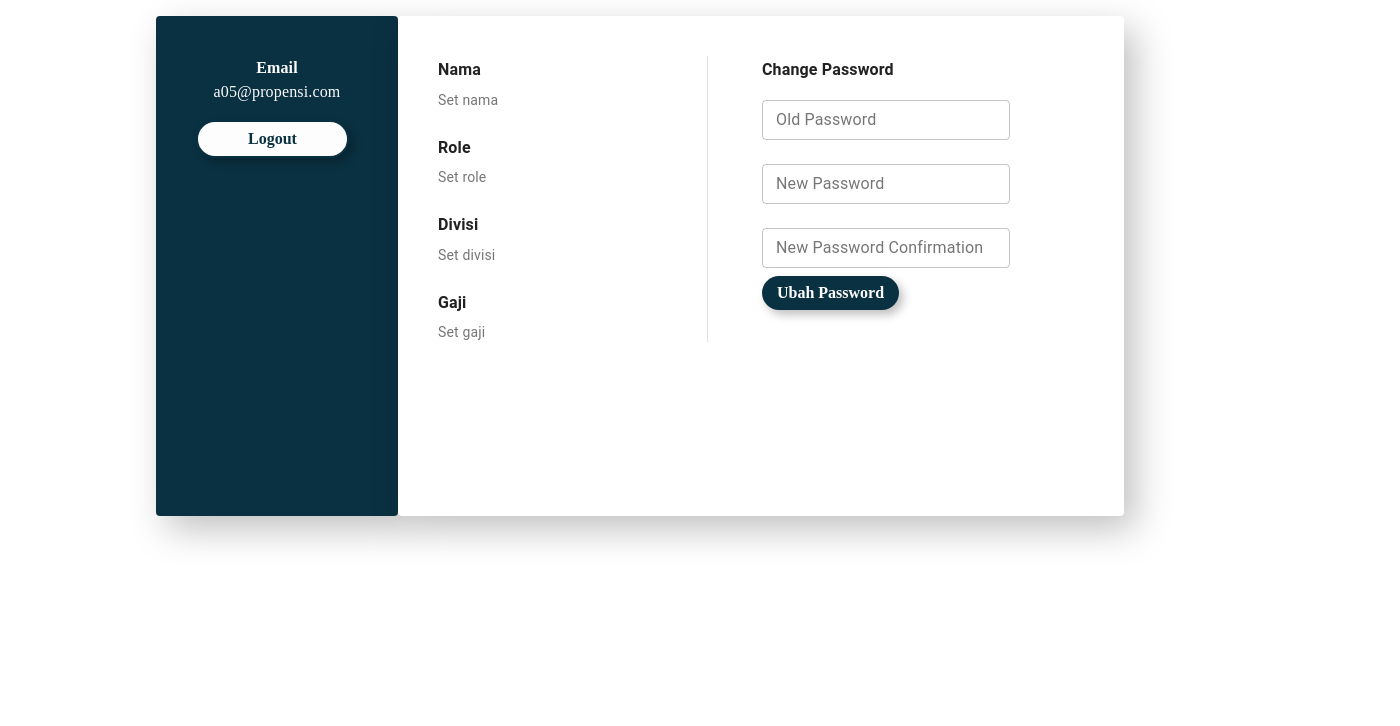
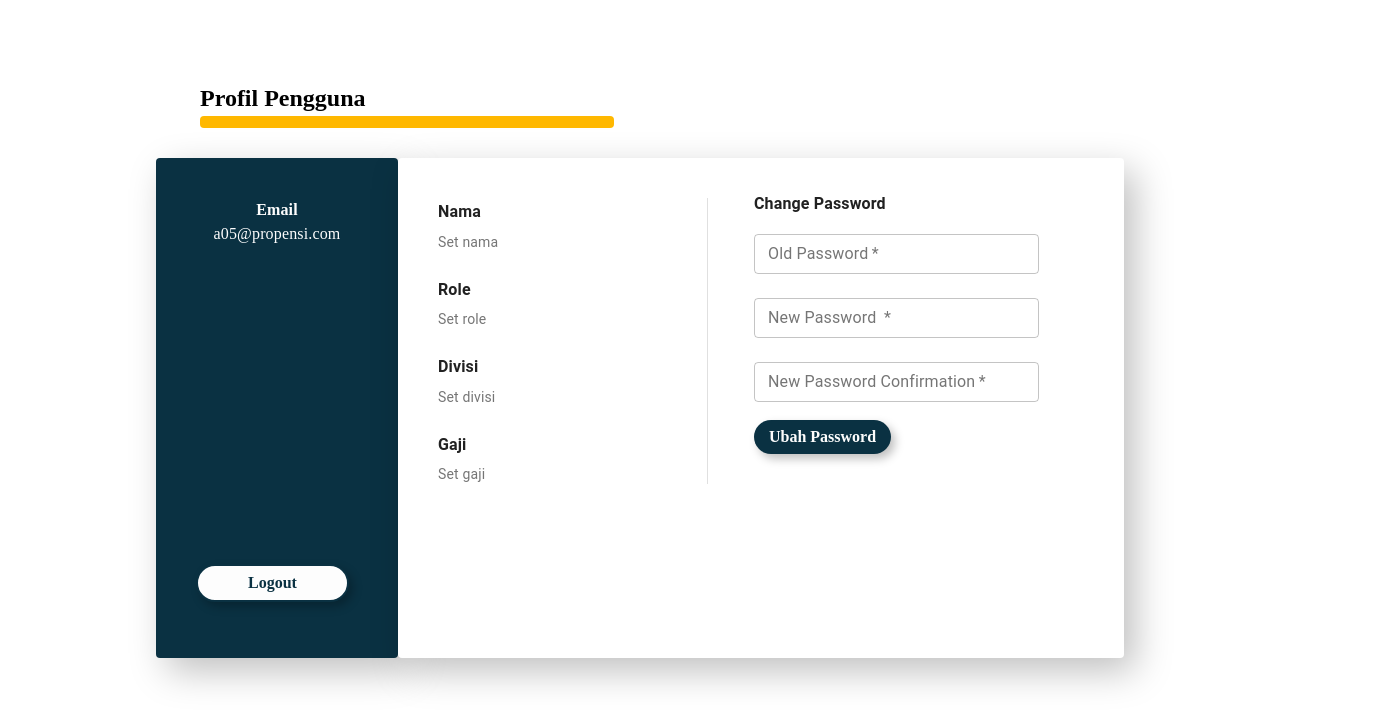
Before and after one commit to ahrisagree/AHRIS, a React (Create React App) app in the folder frontend/: page /profil in a window 1280 px wide. Shown: the top 726 px of the page, 1400 px wide, since content can reach past the window. Built offline with nearby package versions, Linux system fonts and the light colour scheme.

Commit message:
halaman profil

```diff
--- a/frontend/src/components/Button/button.css
+++ b/frontend/src/components/TemplateButton/button.css
@@ -16,6 +16,7 @@
     border-radius: 8px;
     cursor: pointer;
     transition: transform 0.3s ease;
+    margin-top: 10px;
     box-shadow: 4.13551px 4.7263px 10.0434px rgba(0, 0, 0, 0.25);
 
   }
@@ -31,7 +32,6 @@
   /* untuk yg di tabel2 */
   .btnMedium {
     padding: 5px 15px;
-
     font-size:  calc(16px / var(--size-divisor));;
 
   }
@@ -39,12 +39,11 @@
   /* untuk popup/modal */
   .btnLarge {
     padding: 5px 25px;
-    font-size: 20px;
+    font-size: calc(20px / var(--size-divisor));
   }
 
   .btnLong {
     padding: 5px 50px;
-
     font-size:  calc(16px / var(--size-divisor));;
 
   }
--- a/frontend/src/components/Button/index.js
+++ b/frontend/src/components/TemplateButton/index.js
@@ -19,7 +19,7 @@ const SIZES = [
   "btnLong",
 ];
 
- const Button = ({
+ const TemplateButton = ({
     children,
     type,
     onClick,
@@ -54,4 +54,4 @@ const SIZES = [
     );
   };
 
-export default Button
+export default TemplateButton
--- a/frontend/src/views/Coba/Coba.js
+++ b/frontend/src/views/Coba/Coba.js
@@ -6,7 +6,7 @@ import {
 import ReactDOM from "react-dom";
 
 // Jangan lupa import ini kalo mau pake button yg dibikin
-import Button  from "components/Button";
+import TemplateButton  from "components/TemplateButton";
 
 const useStyles = makeStyles((theme) => ({
   root: {
@@ -22,7 +22,7 @@ const Coba = props => {
     <div className="App">
       <h1>Button-button</h1>
       <br></br>
-      <Button
+      <TemplateButton
         onClick={() => {
           console.log("You Clicked on Me!");
         }}
@@ -31,10 +31,10 @@ const Coba = props => {
         buttonSize="btnMedium"
       >
         View
-      </Button>
+      </TemplateButton>
       {" "}
 
-      <Button
+      <TemplateButton
         onClick={() => {
           console.log("You Clicked on Me!");
         }}
@@ -43,9 +43,9 @@ const Coba = props => {
         buttonSize="btnMedium"
       >
         Edit
-      </Button>
+      </TemplateButton>
       {" "}
-      <Button
+      <TemplateButton
         onClick={() => {
           console.log("You Clicked on Me!");
         }}
@@ -54,9 +54,9 @@ const Coba = props => {
         buttonSize="btnMedium"
       >
         Delete
-      </Button>
+      </TemplateButton>
       {" "}
-      <Button
+      <TemplateButton
         onClick={() => {
           console.log("You Clicked on Me!");
         }}
@@ -65,9 +65,9 @@ const Coba = props => {
         buttonSize="btnLong"
       >
         Simpan
-      </Button>
+      </TemplateButton>
       {" "}
-      <Button
+      <TemplateButton
         onClick={() => {
           console.log("You Clicked on Me!");
         }}
@@ -76,9 +76,9 @@ const Coba = props => {
         buttonSize="btnMedium"
       >
         Isi Penilaian
-      </Button>
+      </TemplateButton>
       {" "}
-      <Button size="small"
+      <TemplateButton size="small"
         onClick={() => {
           console.log("You Clicked on Me!");
         }}
@@ -87,9 +87,9 @@ const Coba = props => {
         buttonSize="btnLarge"
       >
         Batal
-      </Button>
+      </TemplateButton>
       {" "}
-      <Button
+      <TemplateButton
         onClick={() => {
           console.log("You Clicked on Me!");
         }}
@@ -98,9 +98,9 @@ const Coba = props => {
         buttonSize="btnMedium"
       >
        + Tambah Akun
-      </Button>
+      </TemplateButton>
       {" "}
-      <Button
+      <TemplateButton
         onClick={() => {
           console.log("You Clicked on Me!");
         }}
@@ -109,9 +109,9 @@ const Coba = props => {
         buttonSize="btnLarge"
       >
         Tutup
-      </Button>
+      </TemplateButton>
       {" "}
-      <Button
+      <TemplateButton
         onClick={() => {
           console.log("You Clicked on Me!");
         }}
@@ -120,7 +120,7 @@ const Coba = props => {
         buttonSize="btnLong"
       >
         Logout
-      </Button>
+      </TemplateButton>
 
 
 
--- a/frontend/src/views/Home/Home.js
+++ b/frontend/src/views/Home/Home.js
@@ -119,5 +119,3 @@ const Home = props => {
 };
 
 export default Home;
-
-// export default Home;
--- a/frontend/src/views/Profil/Profil.js
+++ b/frontend/src/views/Profil/Profil.js
@@ -1,30 +1,24 @@
-
-
 import React from "react";
 import {
-  withStyles,
   makeStyles,
   Paper,
   Grid,
   Typography,
-  ButtonBase,
   TextField,
   Divider,
 } from '@material-ui/core';
-import Button  from "components/Button";
-import CustomTextField from 'components/CustomTextField';
+import TemplateButton  from "components/TemplateButton";
 
 
 const useStyles = makeStyles((theme) => ({
   root: {
     flexGrow: 1,
     width : 'stretch',
-    // marginTop: "5%",
     padding: theme.spacing(2),
     maxWidth: 1000,
     margin: 'auto',
-
-
+    paddingTop: 50,
+    marginTop: 20,
   },
   paper1: {
     padding: theme.spacing(5),
@@ -33,8 +27,6 @@ const useStyles = makeStyles((theme) => ({
     height:  '100%',
     minHeight: 500,
     backgroundColor: '#0A3142',
-    // diplay: 'flex',
-    // justify: 'space-between',
 
   },
   paper2: {
@@ -43,7 +35,6 @@ const useStyles = makeStyles((theme) => ({
     maxWidth: 1000,
     height:  '100%',
     minHeight: 500,
-
     },
   image: {
     width: 128,
@@ -55,19 +46,29 @@ const useStyles = makeStyles((theme) => ({
     maxWidth: '100%',
     maxHeight: '100%',
   },
+  title: {
+    position: "relative",
+    top: 40,
+    right : -160,
+  },
 }));
 
-// function App() {
 const Profil = props => {
   const classes = useStyles();
   return (
+    <div className="m-10">
+      <div className={classes.title}>
+        <h4 style={{fontFamily: "IBM Plex Sans", fontSize: "24px", fontWeight:600}}>Profil Pengguna</h4>
+        <div style={{width:414, height: 12, backgroundColor:"#FFB800", borderRadius: 4}}></div>
+      </div>
+
     <div className={classes.root}>
     <Grid container direction='row'>
       <Grid item xs={12} container>
         {/* yg warna biru */}
         <Grid item xs={3}>
           <Paper className={classes.paper1}>
-          <Grid container spacing={2} margin='auto' display='flex' justifyContent="space-between" direction='column'>
+          <Grid container spacing={2} margin='auto' display='flex' justify="space-between" direction='row' style={{height: '100%'}}>
             <Grid item xs={12}>
             <Typography style={{ color:"#fdfdfd", textAlign:'center', fontFamily: 'IBM Plex Sans', fontWeight:600, variant:'body1'}} >
                       Email
@@ -76,8 +77,8 @@ const Profil = props => {
                       a05@propensi.com
             </Typography>
             </Grid>
-               <Grid item xs={12} alignItems="flex-end">
-                  <Button
+               <Grid item container xs={12} alignItems="flex-end">
+               <TemplateButton
                     onClick={() => {
                       console.log("You Clicked on Me!");
                     }}
@@ -86,8 +87,7 @@ const Profil = props => {
                     buttonSize="btnLong"
                   >
                     Logout
-                  </Button>
-                </Grid>
+                  </TemplateButton>                 </Grid>
           </Grid>
           </Paper>
         </Grid>
@@ -131,39 +131,37 @@ const Profil = props => {
                </Grid>
                < Grid item xs={5}>
                     <Grid container spacing={2} direction='row'>
-                      <Grid item xs={12} container>
-                        <Grid item xs={12}>
+                      {/* <Grid item xs={12} container> */}
                         <Typography style={{ fontWeight: 600 }} variant="subtitle1">Change Password</Typography>
-                        </Grid>
-                        <Grid item xs={12}>
                           <TextField
+                            required="true"
                             variant="outlined"
                             style={{}}
                             size="small"
+                            fullWidth
                             label="Old Password"
                             margin = "normal"
                           />
-                        </Grid>
-                        <Grid item xs={12}>
                           <TextField
+                            required="true"
                             variant="outlined"
                             style={{}}
                             size="small"
+                            fullWidth
                             label="New Password "
                             margin = "normal"
                           />
-                        </Grid>
-                        <Grid item xs={12}>
                           <TextField
+                            required="true"
                             variant="outlined"
                             style={{}}
                             size="small"
+                            fullWidth
                             label="New Password Confirmation"
                             margin = "normal"
                           />
-                        </Grid>
-                        <Grid item xs={12}>
-                          <Button
+                          <br></br>
+                          <TemplateButton
                                 onClick={() => {
                                   console.log("You Clicked on Me!");
                                 }}
@@ -172,9 +170,7 @@ const Profil = props => {
                                 buttonSize="btnSmall"
                               >
                                 Ubah Password
-                          </Button>
-                          </Grid>
-                      </Grid>
+                          </TemplateButton>
                 </Grid>
                </Grid>
             </Grid>
@@ -186,6 +182,7 @@ const Profil = props => {
       </Grid>
     </Grid>
     </div>
+    </div>
 
 
 
```
Also changed, not shown: frontend/src/images/Placeholder.png (added).
